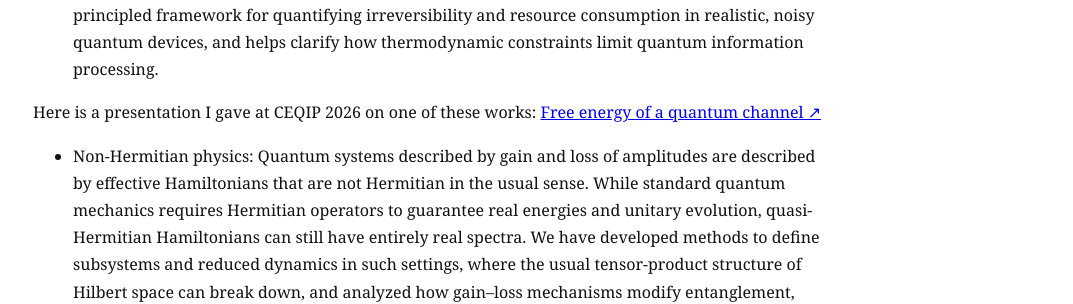
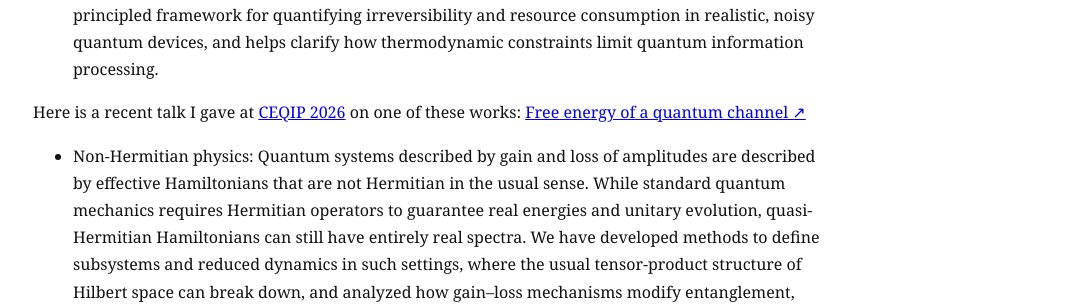
Before and after one commit to himanshubadhani/himanshubadhani.github.io, a Jekyll site: the page built from index.md, in a window 1280 px wide. Shown: the part 917-1221 px from the top of the page, without its empty margins (207-1280 px from the left). Built offline with Jekyll 4.4.1, drawn with Linux system fonts in a browser that asks for light colours.

Commit message:
Update index.md

```diff
--- a/index.md
+++ b/index.md
@@ -29,7 +29,7 @@ title: About
 ## Research
 - Thermodynamics of processes: Quantum thermodynamics studies how energy and information behave in a quantum system, especially when the system is manipulated away from the equilibrium state. My work extends these ideas from quantum states to quantum channels, where we ask what the energetic costs are of manipulating a quantum process. We have developed operational definitions of free energy and erasure cost for quantum channels, showing how information-theoretic quantities such as channel entropy and conditional channel entropy directly determine the work required to create, erase, or transform noisy processes. This provides a principled framework for quantifying irreversibility and resource consumption in realistic, noisy quantum devices, and helps clarify how thermodynamic constraints limit quantum information processing.
 
-Here is a presentation I gave at CEQIP 2026 on one of these works:
+Here is a recent talk I gave at <a href="https://ceqip.eu/2026/" target="_blank">CEQIP 2026</a> on one of these works:
 <a href="{{ 'assets/presentation/channel free energy.pdf' | relative_url }}"
      class="presentation-button"
      target="_blank"
```
